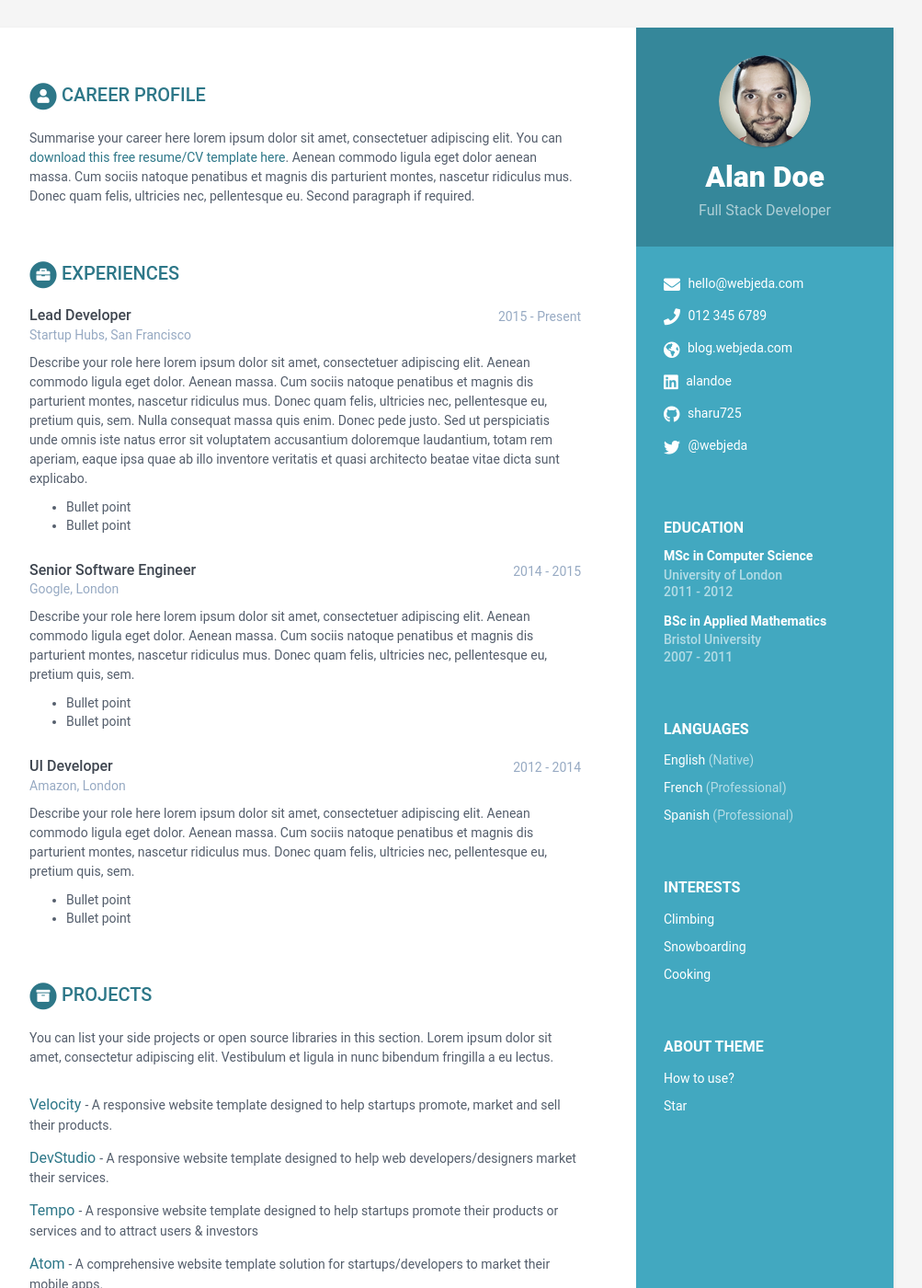
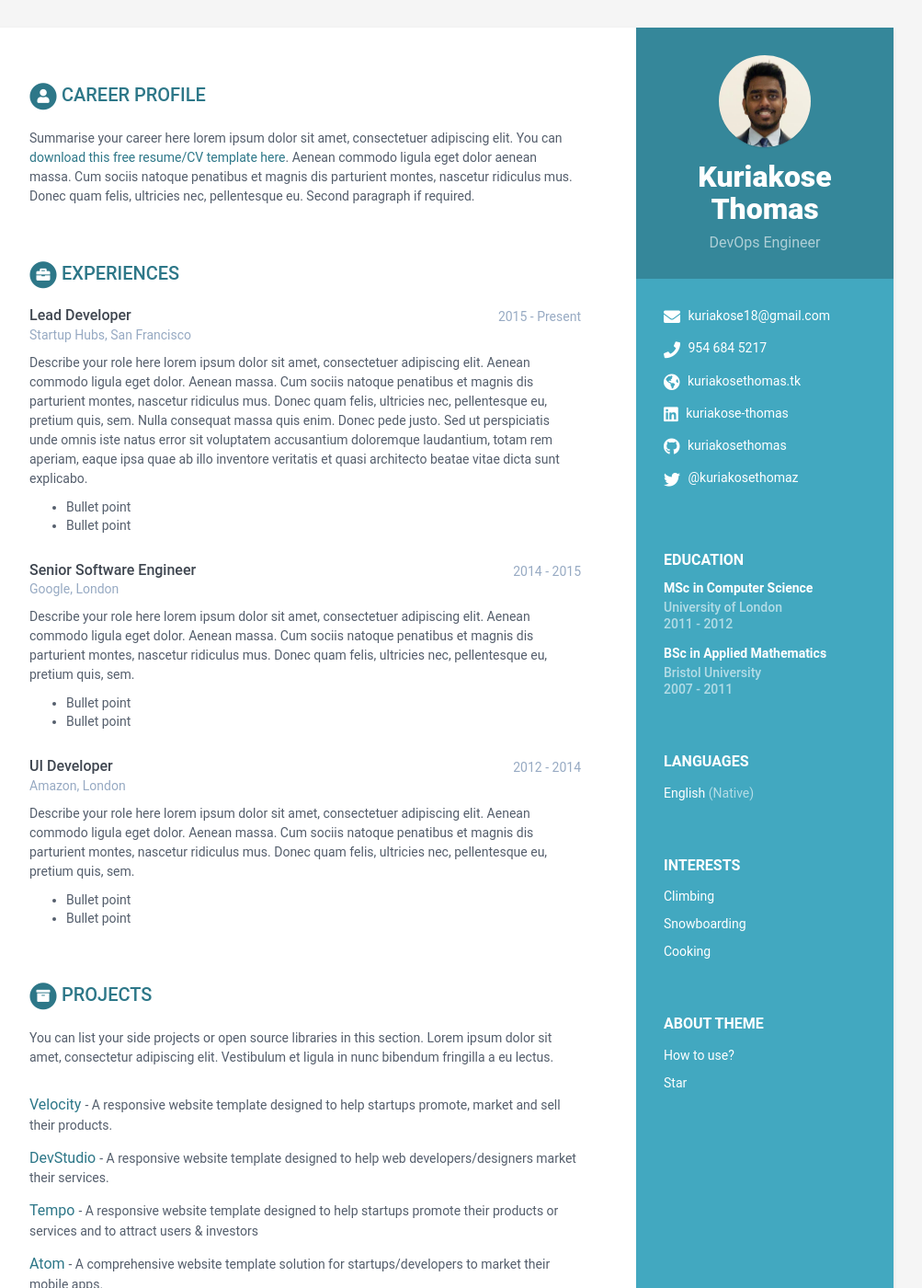
Before and after one commit to kuriakosethomas/Personal-Website, a Jekyll site: the page built from index.html, in a window 1280 px wide and 1400 px high. Shown: the whole window at 92% size, without its empty margins (168-1171 px from the left). Built offline with Jekyll 4.4.1, drawn with Linux system fonts in a browser that asks for light colours.

Commit message:
Update data.yml

```diff
--- a/_data/data.yml
+++ b/_data/data.yml
@@ -7,19 +7,19 @@ sidebar:
     education: True # set to False if you want education in main section instead of in sidebar
 
     # Profile information
-    name: Alan Doe
-    tagline: Full Stack Developer
-    avatar: profile.png  #place a 100x100 picture inside /assets/images/ folder and provide the name of the file below
+    name: Kuriakose Thomas
+    tagline: DevOps Engineer
+    avatar: Kuriakose Thomas.jpg  #place a 100x100 picture inside /assets/images/ folder and provide the name of the file below
 
     # Sidebar links
-    email: hello@webjeda.com
-    phone: 012 345 6789
-    website: blog.webjeda.com #do not add http://
-    linkedin: alandoe
-    github: sharu725
+    email: kuriakose18@gmail.com
+    phone: 954 684 5217
+    website: kuriakosethomas.tk #do not add http://
+    linkedin: kuriakose-thomas
+    github: kuriakosethomas
     gitlab:
     bitbucket:
-    twitter: '@webjeda'
+    twitter: '@kuriakosethomaz'
     stack-overflow: # Number/Username, e.g. 123456/alandoe
     codewars:
     goodreads: # Number-Username, e.g. 123456-alandoe
@@ -28,11 +28,11 @@ sidebar:
       - idiom: English
         level: Native
 
-      - idiom: French
-        level: Professional
+      #- idiom: Malayalam
+      #  level: Native
 
-      - idiom: Spanish
-        level: Professional
+      #- idiom: Spanish
+      #  level: Professional
 
     interests:
       - item: Climbing
```
